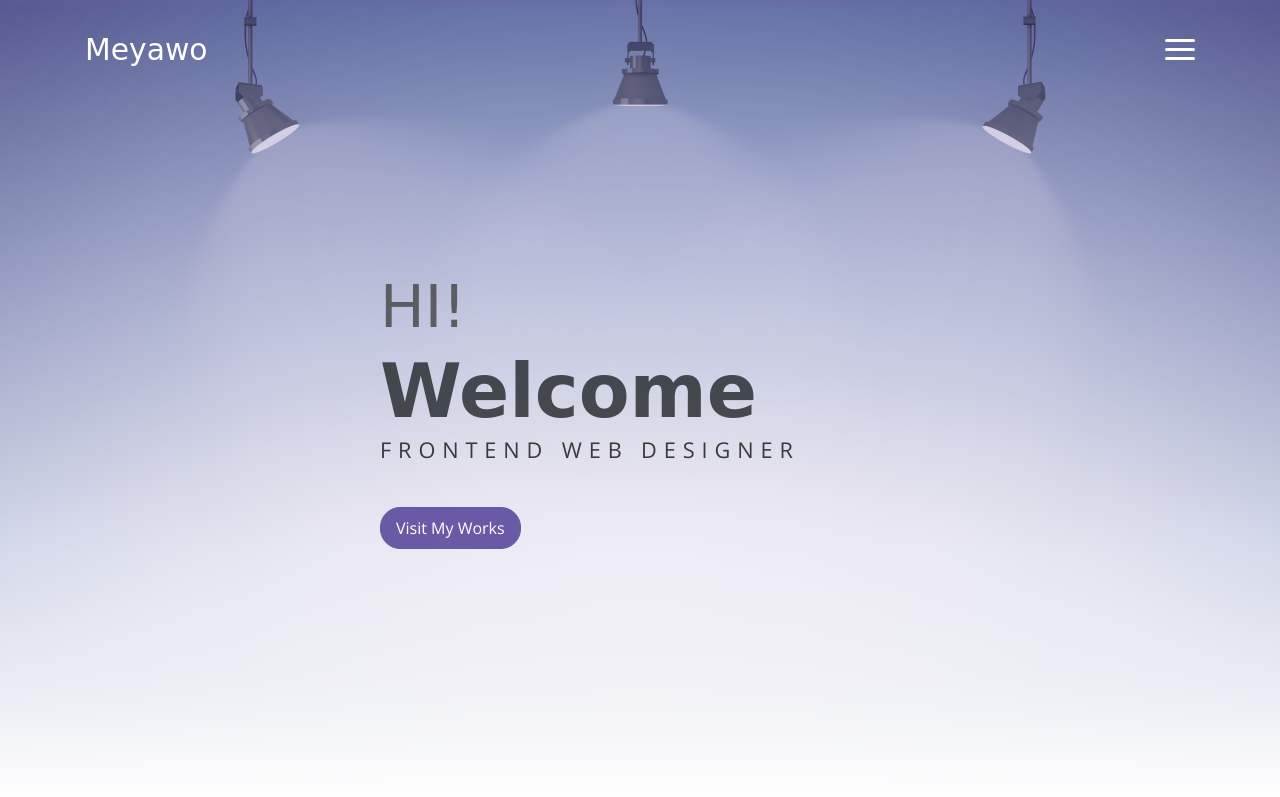
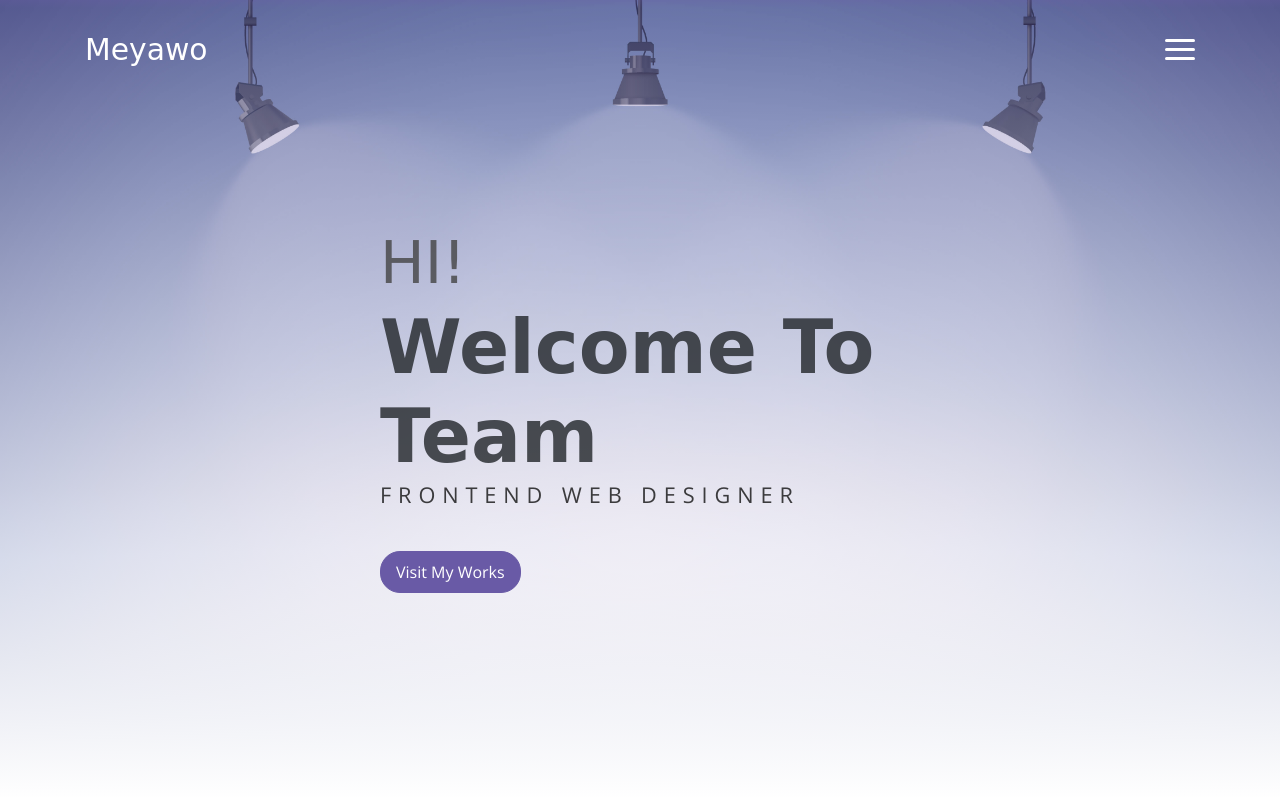
Before and after one commit to haseeb-aziz/using-jenkins-docker-image, a website: page public_html/index.html in a window 1280 px wide. Shown: the top 797 px of the page. Drawn offline with nearby package versions, Linux system fonts and the light colour scheme; a web font is replaced by a local one.

Commit message:
html index page

```diff
--- a/public_html/index.html
+++ b/public_html/index.html
@@ -54,7 +54,7 @@
         <div class="header-content container">
             <h1 class="header-title">
                 <span class="up">HI!</span>
-                <span class="down">Welcome</span>
+                <span class="down">Welcome To Team</span>
             </h1>
             <p class="header-subtitle">FRONTEND WEB DESIGNER</p>
 
```
